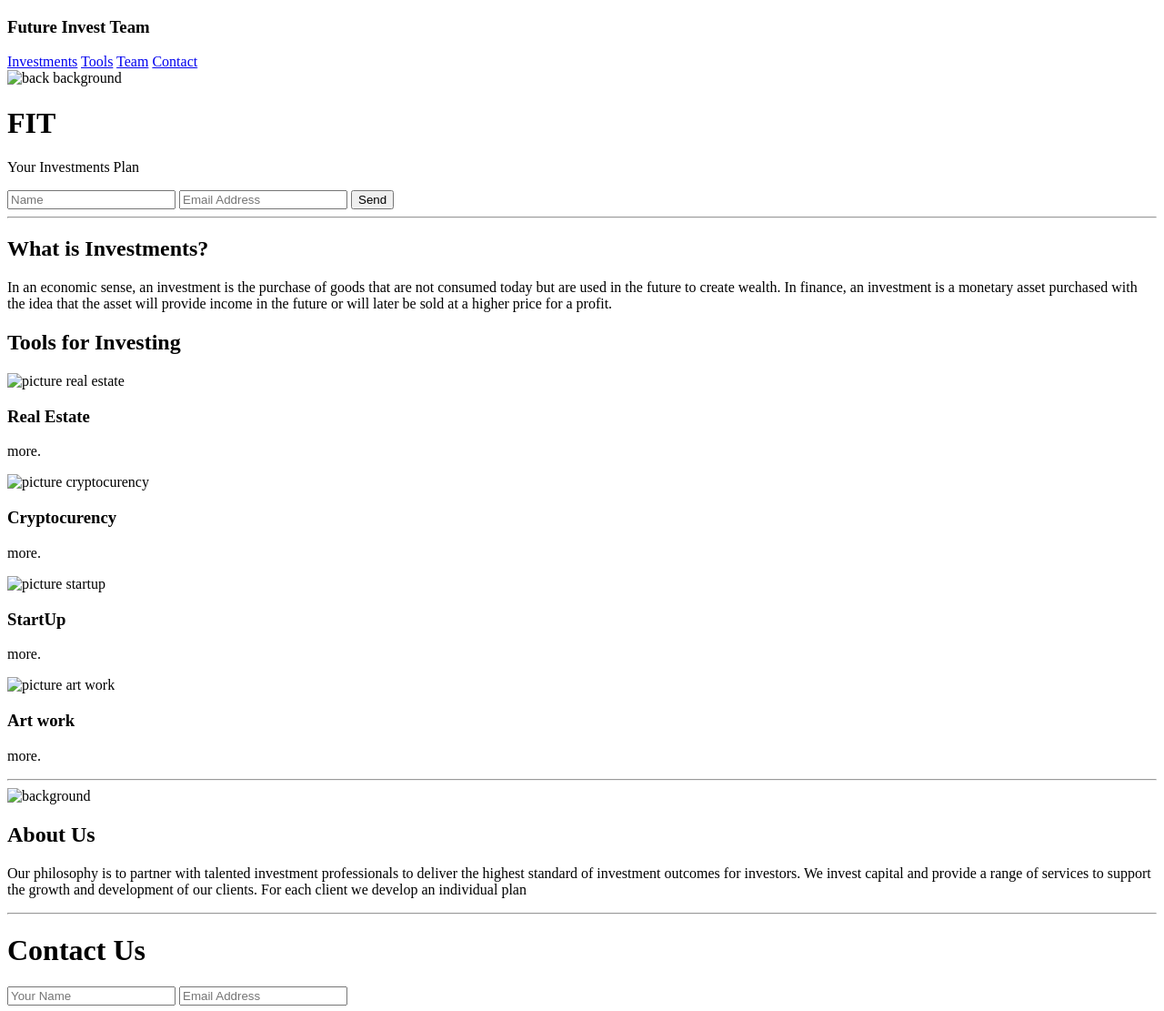
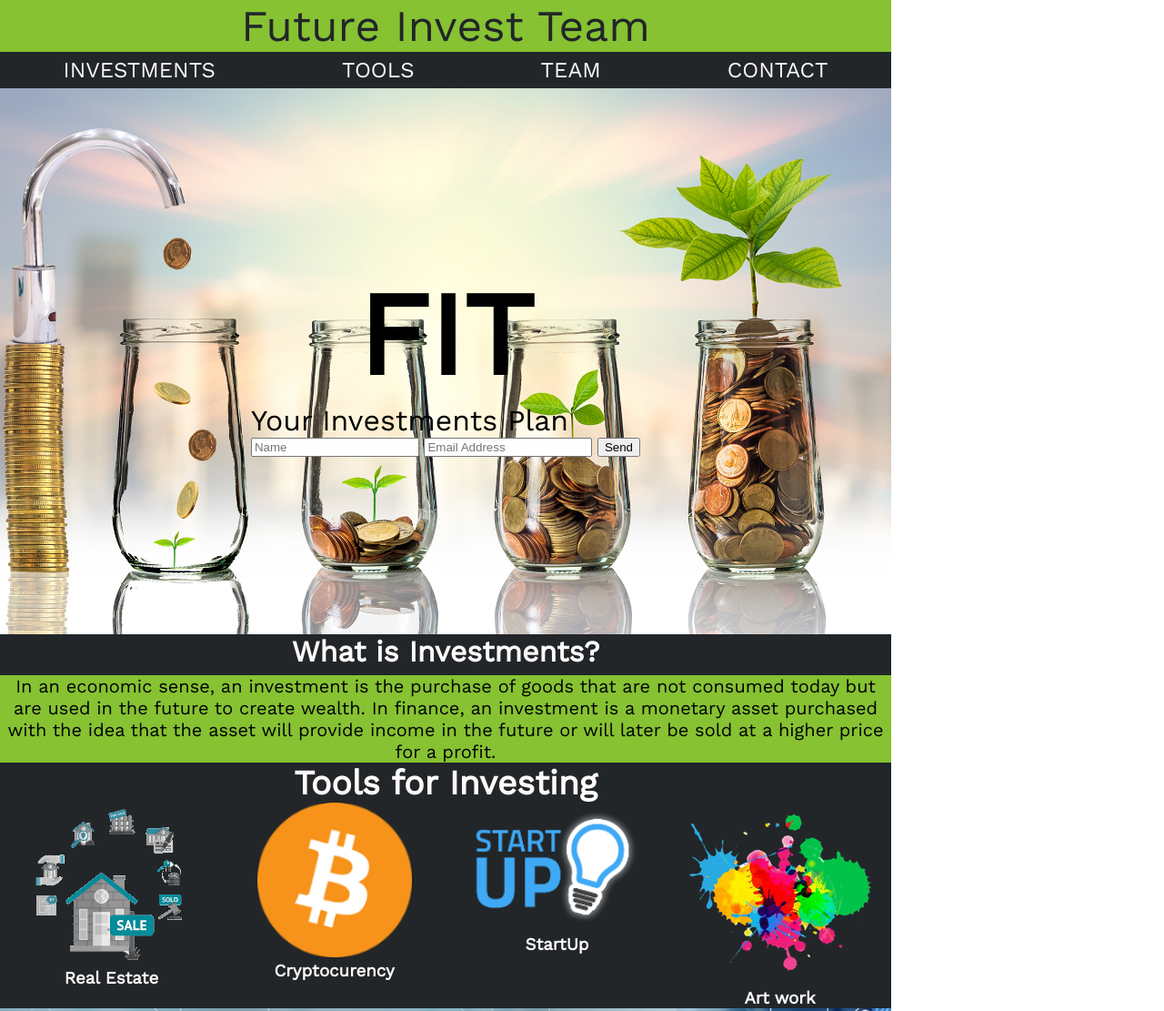
Before and after one commit to bohdanhalun/fit, a plain HTML site: page index.html in a window 1280 px wide. Shown: the top 1111 px of the page at 91% size. Drawn offline with nearby package versions, Linux system fonts and the light colour scheme.

Commit message:
Created markup

```diff
--- /dev/null
+++ b/CSS/index.css
@@ -0,0 +1,144 @@
+@import url('https://fonts.googleapis.com/css?family=Work+Sans');
+* {
+    margin: 0;
+}
+:root{
+    font-family: 'Work Sans', sans-serif;
+}
+
+body{
+    max-width: 980px;
+    margin: 0;
+}
+
+header .logo{
+    font-family: 'Work Sans', sans-serif;
+    font-size: 3rem;
+    background-color: #86c232;
+    text-align: center;
+    color: #222629;
+    margin: 0;
+}
+header .menu{
+    display: flex;
+    justify-content: space-around;
+    align-items: center;
+    padding: 0;
+    background-color: #222629;
+    color: snow;
+    margin: 0;
+    height: 40px;
+}
+header .menu li{
+    list-style-type: none;
+}
+header .menu li a{
+    text-transform: uppercase;
+    text-decoration: none;
+    font-size: 24px;
+    color: snow;
+    height: 40px;
+}
+header .menu li a:hover{
+    text-decoration: underline;
+}
+header .big-banner{
+    background-image: url(../IMG/investment2.jpg);
+    background-position: center;
+    background-size: cover;
+    min-height: 600px;
+    display: flex;
+    align-items: center;
+    justify-content:center;
+}
+header .big-banner h1{
+    font-size: 8rem;
+    text-align: center;
+    margin: 0;
+}
+header .big-banner p{
+    display: flex;
+    justify-content: flex-start;
+    font-size: 2rem;
+    margin: 0;
+}
+
+header .big-banner .calltoaction{
+    display: flex;
+    justify-content: flex-end;
+    align-items:center;
+}
+nav .main{
+    background-color: #222629;
+}
+
+nav .main .wht{
+    text-align: center;
+    height: 100%;
+}
+
+nav .tfi{
+    text-align: center;
+    color: snow;
+    font-size: 2rem;
+}
+nav .main .wht h1{
+    background-color: #222629;
+    color:snow;
+    font-size: 2rem;
+    margin: 0px;
+    height: 45px;
+}
+nav .main .wht p{
+    background-color: #86c232;
+    font-size: 20px;
+}
+nav .tools{
+    display: grid;
+    grid-template-columns: 1fr 1fr 1fr 1fr;
+    text-align: center;
+    color:snow;
+}
+article .background1{
+    background-image: url(../IMG/wb-about-us.jpg);
+    background-position: center;
+    background-size: cover;
+    min-height: 220px;
+    display: flex;
+    align-items: center;
+    justify-content:center;
+}
+article .background1 h1{
+    text-align: center;
+    color: black;
+    font-size: 2rem;
+}
+article .background1 p{
+    text-align: center;
+    color: black;
+    font-size: 20px;
+}
+footer .mainfooter{
+    display: grid;
+    grid-template-columns: 1fr 1fr;
+    background-color: #222629;
+    color: snow;
+}
+
+footer .mainfooter .footer2 ul{
+    text-align: center;
+    font-size: 2rem;
+}
+footer .mainfooter .footer2 li{
+    list-style:none;
+    font-size: 1rem;
+}
+.footer3 {
+    background-color: #86c232;
+    text-align: center;
+    font-size: 1.3rem;
+    height: 30px;
+}
+footer div .foooter3 p{
+    margin: 0;
+}
--- a/index.html
+++ b/index.html
@@ -5,72 +5,74 @@
     <meta name="viewport" content="width=device-width, initial-scale=1.0">
     <meta http-equiv="X-UA-Compatible" content="ie=edge">
     <title>Future Invest Team</title>
+    <link rel="stylesheet" href="CSS/index.css" />
 </head>
 <body>
     <header>
-        <div>
-            <h3>Future Invest Team</h3>
-        </div>
         <nav>
-            <a href="#inv">Investments</a>
-            <a href="#too">Tools</a>
-            <a href="#tea">Team</a>
-            <a href="#con">Contact</a>
+            <p class="logo">Future Invest Team</p>
+            <ul class="menu">
+                <li class="but1"><a href="#inv">Investments</a></li>
+                <li class="but2"><a href="#too">Tools</a></li>
+                <li class="but3"><a  href="#tea">Team</a></li>
+                <li class="but4"><a  href="#con">Contact</a></li>
+            </ul>
         </nav>
-        <img src="" alt="back background" >
+        <div class="big-banner">
             <div>
                 <h1>FIT</h1>
                 <p>Your Investments Plan</p>
-        </div>
+                <div class="calltoaction">
                     <form method="post" action="https://formspree.io/halun07@gmail.com">
                     <input type="text" placeholder="Name" required/>
                     <input type="text" placeholder="Email Address" required/>
                     <input type="submit" value="Send"/>
                     </form>
+                </div>
+            </div>
+        </div>
     </header>
-    <hr>
 
     <nav>
-        <div>
+        <div class="main">
+            <article class="wht">
                     <h1 id="inv">What is Investments?</h1>
-        </div>
-        <div>
                     <p>In an economic sense, an investment is the purchase of goods that
                     are not consumed today but are used in the future to create wealth.
                     In finance, an investment is a monetary asset purchased with the idea
                     that the asset will provide income in the future or will later be sold
                     at a higher price for a profit.</p>
-        </div>
-        <div>
+            </article>
+
+            <article>
+                <div class="tfi">
                     <h1 id="too">Tools for Investing</h1>
                 </div>
-        <div>
-            <div>
-                <img src="" alt="picture real estate">
+                <div class="tools">
+                    <div class="box1">
+                        <img src="IMG/Real-Estate.png" alt="picture real estate">
                         <h3>Real Estate</h3>
-                <p>more.</p>
                     </div>
-            <div>
-                <img src="" alt="picture cryptocurency">
+                    <div class="box2">
+                        <img src="IMG/btc1.png" alt="picture cryptocurency">
                         <h3>Cryptocurency</h3>
-                <p>more.</p>
                     </div>
-            <div>
-                <img src="" alt="picture startup">
+                    <div class="box3">
+                        <img src="IMG/startup.png" alt="picture startup">
                         <h3>StartUp</h3>
-                <p>more.</p>
                     </div>
-            <div>
-                <img src="" alt="picture art work">
+                    <div class="box4">
+                        <img src="IMG/ painting.png" alt="picture art work">
                         <h3>Art work</h3>
-                <p>more.</p>
                     </div>
                 </div>
+            </article>
+        </div>
     </nav>
-    <hr>
+
 
     <article>
-        <img src="" alt="background">
+        <div class="background1">
             <div>
                 <h1 id="tea">About Us</h1>
                 <p>Our philosophy is to partner with talented investment professionals
@@ -79,15 +81,17 @@
                 growth and development of our clients. For each client we develop an
                 individual plan</p>
             </div>
+        </div>
     </article>
-    <hr>
+
 
     <footer>
-        <div>
-            <h1>Contact Us</h1>
+        <div class="mainfooter">
+            <div class="footer1">
+                <p id="con">Contact Us</p>
                     <form>
                     <input type="text" placeholder="Your Name" required/>
-                <input type="text" placeholder="Email Address"/>
+                    <input type="text" placeholder="Email Address" required/>
                     <label>
                     <p>Your message<br>
                         <textarea name="comment" cols="30" rows="5"></textarea>
@@ -96,20 +100,18 @@
                     <input type="submit" value="Send"/>
                 </form>
             </div>
-        <div>
-            <h1>Address</h1>
-            <p>USA city:New York,</p>
-            <p>Ph.No: +800-568-7625</p>
-            <p>UAE city:Dubai, United Arab Emirates,</p>
-            <p>Ph.No: +974-812-2431 </p>
+            <div class="footer2">
+                <ul>Address:
+                    <li>USA city:New York,</li>
+                    <li>Ph.No: +800-568-7625</li>
+                    <li>UAE city:Dubai, United Arab Emirates,</li>
+                    <li>Ph.No: +974-812-2431 </li>
+                </ul>
             </div>
-        <div>
+        </div>
+        <div class="footer3">
                 <p>Made by Compact CreativeDesigned © 2019</p>
         </div>
     </footer>
-
-
-
-
 </body>
 </html>
```
Also changed, not shown: IMG/ painting.png (added), IMG/Real-Estate.png (added), IMG/btc1.png (added), IMG/investment2.jpg (added), IMG/startup.png (added), IMG/wb-about-us.jpg (added). Lines whose indentation alone changed are shown as unchanged.
